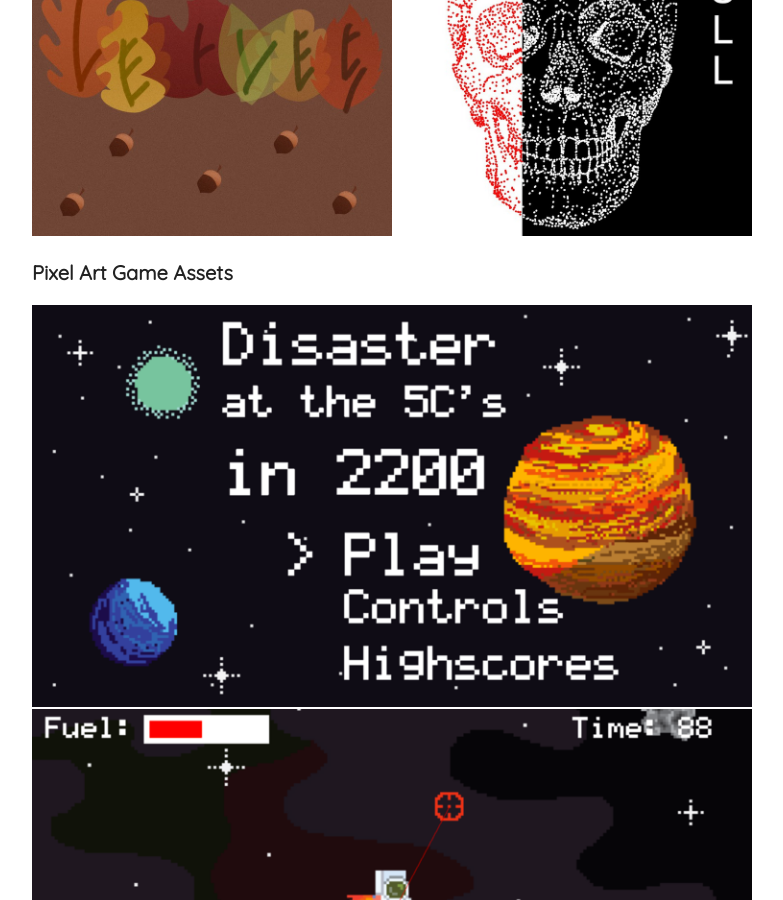
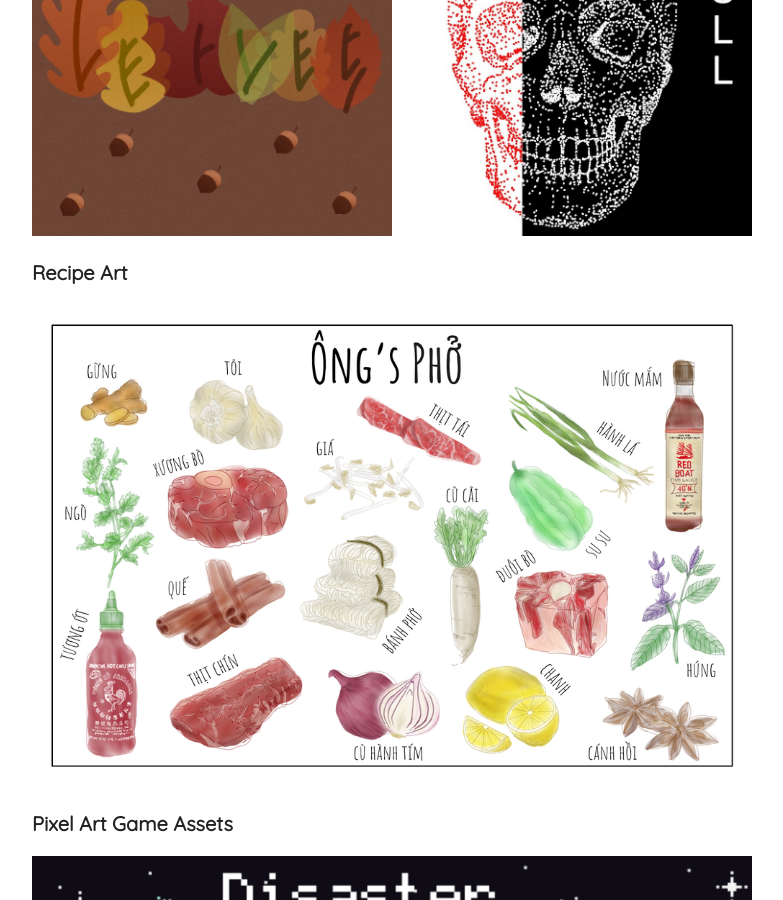
Before and after one commit to juliahread/juliahread.github.io, a Jekyll site: the page built from art.html, in a window 1280 px wide and 900 px high, scrolled down 2906 px. Shown: the whole window, without its empty margins (248-1031 px from the left). Built offline with Jekyll 4.4.1, drawn with Linux system fonts in a browser that asks for light colours.

Commit message:
Update art

```diff
--- a/art.html
+++ b/art.html
@@ -58,6 +58,22 @@ permalink: /art/
 <div class="flex-container art inktober">
   {% for art in inktober %}
   <div class="flex-element">
+    <div class="img-container">
+      <img src="{{ art.image-url }}" />
+      {% if art.desc %}
+        <p> {{ art.desc }} </p>
+      {% endif %}
+    </div>
+  </div>
+  {% endfor %}
+</div>
+
+{% assign recipe = site.art | where:'category', 'recipe' %}
+
+<h3> Recipe Art </h3>
+<div class="flex-container art recipe">
+  {% for art in recipe %}
+  <div class="flex-element-full">
     <div class="img-container">
       <img src="{{ art.image-url }}" />
       {% if art.desc %}
```
Also changed, not shown: _art/physical_05.md (+1 -1 lines), _art/physical_06.md (+1 -1 lines), _art/physical_07.md (+1 -1 lines), _art/physical_08.md (+1 -1 lines), _art/physical_09.md (+1 -2 lines), _art/physical_10.md (added, +4 -0 lines), _art/physical_11.md (added, +5 -0 lines), _art/recipe_1.md (added, +4 -0 lines), images/art/digital/pho-big.png (added), images/art/digital/pho.png (added), images/art/physical/cards.jpg (added), images/art/watercolor/watercolor05-big.jpg (added), images/art/watercolor/watercolor05.jpg (added).
